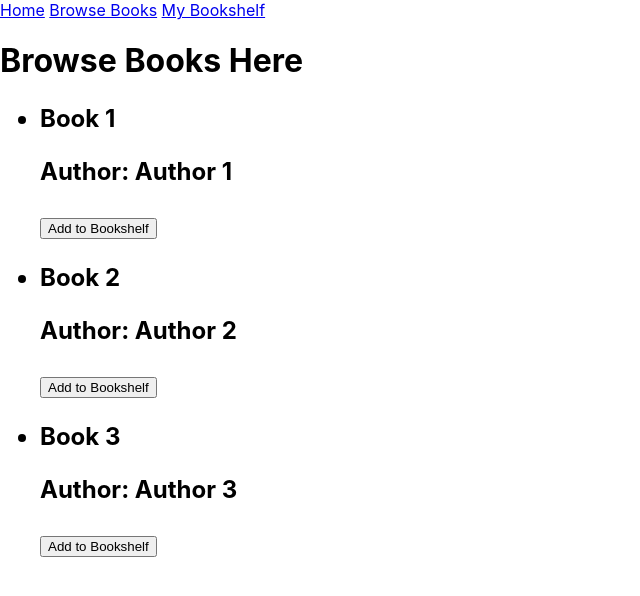
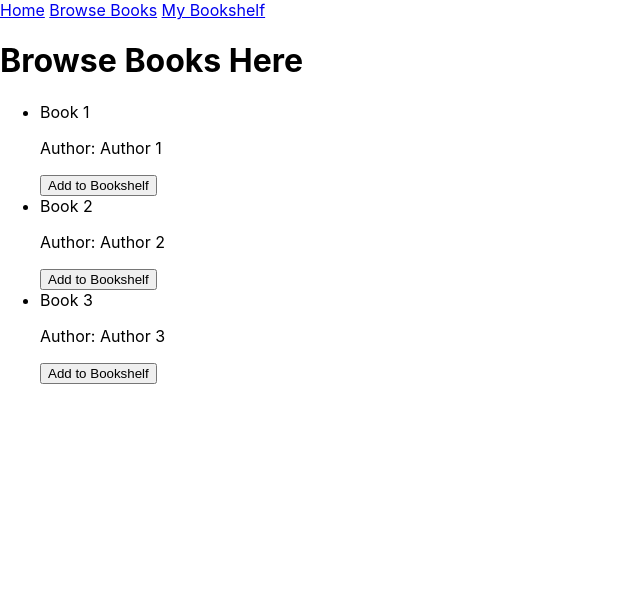
Before and after one commit to mayabowman/bookery-app, a React (Create React App) app: page /browse-books in a window 1280 px wide. Shown: the top 596 px of the page, without its empty margins (0-640 px from the left). Built offline with nearby package versions, Linux system fonts and the light colour scheme.

Commit message:
fixed unique key issue

```diff
--- a/src/App/App.js
+++ b/src/App/App.js
@@ -22,16 +22,14 @@ class App extends React.Component {
     setTimeout(() => this.setState(dummyStore), 600)
   }
 
-  // handleAddToBookshelf(e) {
-  //   this.setState({
-
-  //   })
-  // }
+  handleAddToBookshelf(e) {
+    console.log('button clicked!')
+    // const bookID =
+  }
 
   render() {
     let { books } = this.state
     let updatedBooks = Object.keys(books).map((book, i) => (
-      <ul>
       <li key={i}>
         <div>
           {books[book].title}
@@ -39,7 +37,6 @@ class App extends React.Component {
           <button onClick={this.handleAddToBookshelf}>Add to Bookshelf</button>
         </div>
       </li>
-      </ul>
       ))
 
     return (
--- a/src/BrowseBooks/BrowseBooks.js
+++ b/src/BrowseBooks/BrowseBooks.js
@@ -1,15 +1,11 @@
 import React from 'react'
 
 class BrowseBooks extends React.Component {
-  constructor(props) {
-    super(props)
-  }
-
   render() {
     return (
       <div>
         <h1>Browse Books Here</h1>
-        <h2>{this.props.books}</h2>
+        <ul>{this.props.books}</ul>
       </div>
     )
   }
```
Lines whose indentation alone changed are shown as unchanged.
